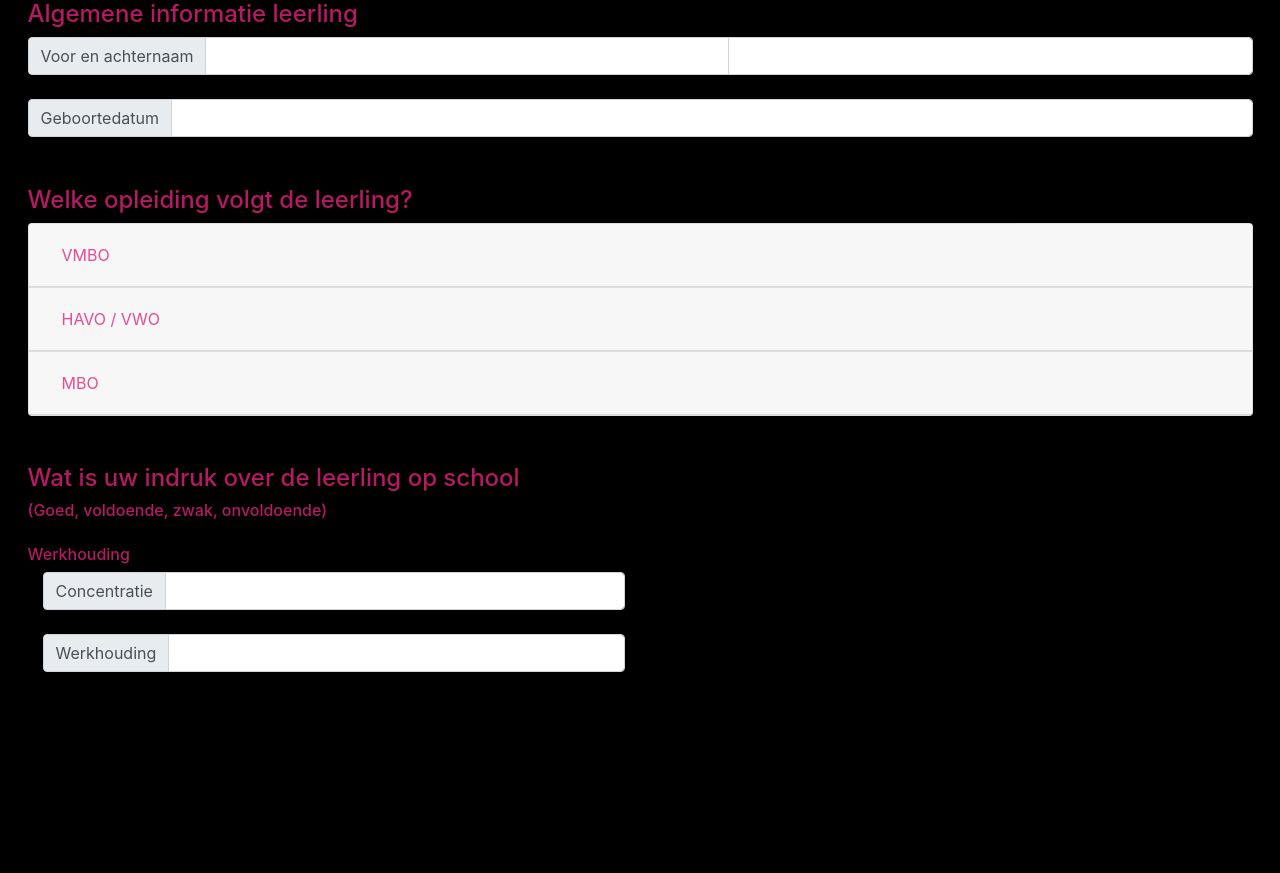
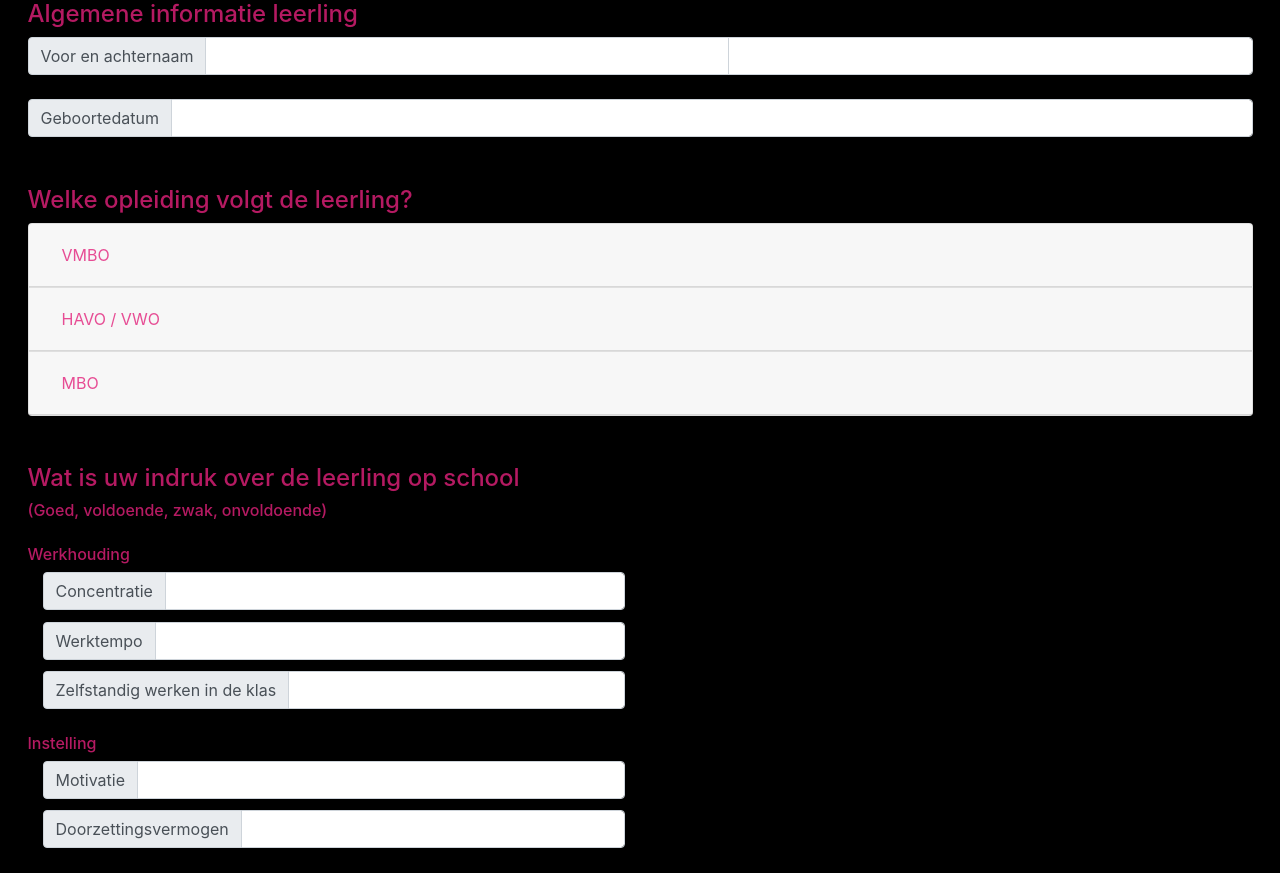
Before and after one commit to JessedeJong/Keuzedeel, a PHP site: page / in a window 1280 px wide. Shown: the part 212-1085 px from the top of the page. Before the commit the page ends 884 px from the top, so only its background shows below. Run offline with PHP 8.4, Linux system fonts and the light colour scheme.

Commit message:
Added components

```diff
--- /dev/null
+++ b/components/instelling.php
@@ -0,0 +1,16 @@
+<h6>Instelling</h6>
+<div class="col-md-6">
+    <div class="input-group">
+        <div class="input-group-prepend">
+            <span class="input-group-text">Motivatie</span>
+        </div>
+        <input type="text" class="form-control custom-border" name="motivation">
+    </div>
+    <div class="spacer"></div>
+    <div class="input-group">
+        <div class="input-group-prepend">
+            <span class="input-group-text">Doorzettingsvermogen</span>
+        </div>
+        <input type="text" class="form-control custom-border" name="willpower">
+    </div>
+</div>
--- /dev/null
+++ b/components/werkhouding.php
@@ -0,0 +1,23 @@
+<h6>Werkhouding</h6>
+<div class="col-md-6">
+    <div class="input-group">
+        <div class="input-group-prepend">
+            <span class="input-group-text">Concentratie</span>
+        </div>
+        <input type="text" class="form-control custom-border" name="concentration">
+    </div>
+    <div class="spacer"></div>
+    <div class="input-group">
+        <div class="input-group-prepend">
+            <span class="input-group-text">Werktempo</span>
+        </div>
+        <input type="text" class="form-control custom-border" name="working_speed">
+    </div>
+    <div class="spacer"></div>
+    <div class="input-group">
+        <div class="input-group-prepend">
+            <span class="input-group-text">Zelfstandig werken in de klas</span>
+        </div>
+        <input type="text" class="form-control custom-border" name="workethic">
+    </div>
+</div>
--- a/index.php
+++ b/index.php
@@ -82,22 +82,10 @@
         <h4>Wat is uw indruk over de leerling op school</h4>
         <h6>(Goed, voldoende, zwak, onvoldoende)</h6>
         <div class="spacer"></div>
-        <h6>Werkhouding</h6>
-        <div class="col-md-6">
-            <div class="input-group">
-                <div class="input-group-prepend">
-                    <span class="input-group-text">Concentratie</span>
-                </div>
-                <input type="text" class="form-control custom-border" name="concentration">
-            </div>
-            <br>
-            <div class="input-group">
-                <div class="input-group-prepend">
-                    <span class="input-group-text">Werkhouding</span>
-                </div>
-                <input type="text" class="form-control custom-border" name="workethic">
-            </div>
-        </div>
+        <?php include 'components/werkhouding.php'; ?>
+        <div class="spacer"></div>
+        <?php include 'components/instelling.php'; ?>
+        <div class="spacer"></div>
     </form>
 </div>
 <footer>
```
